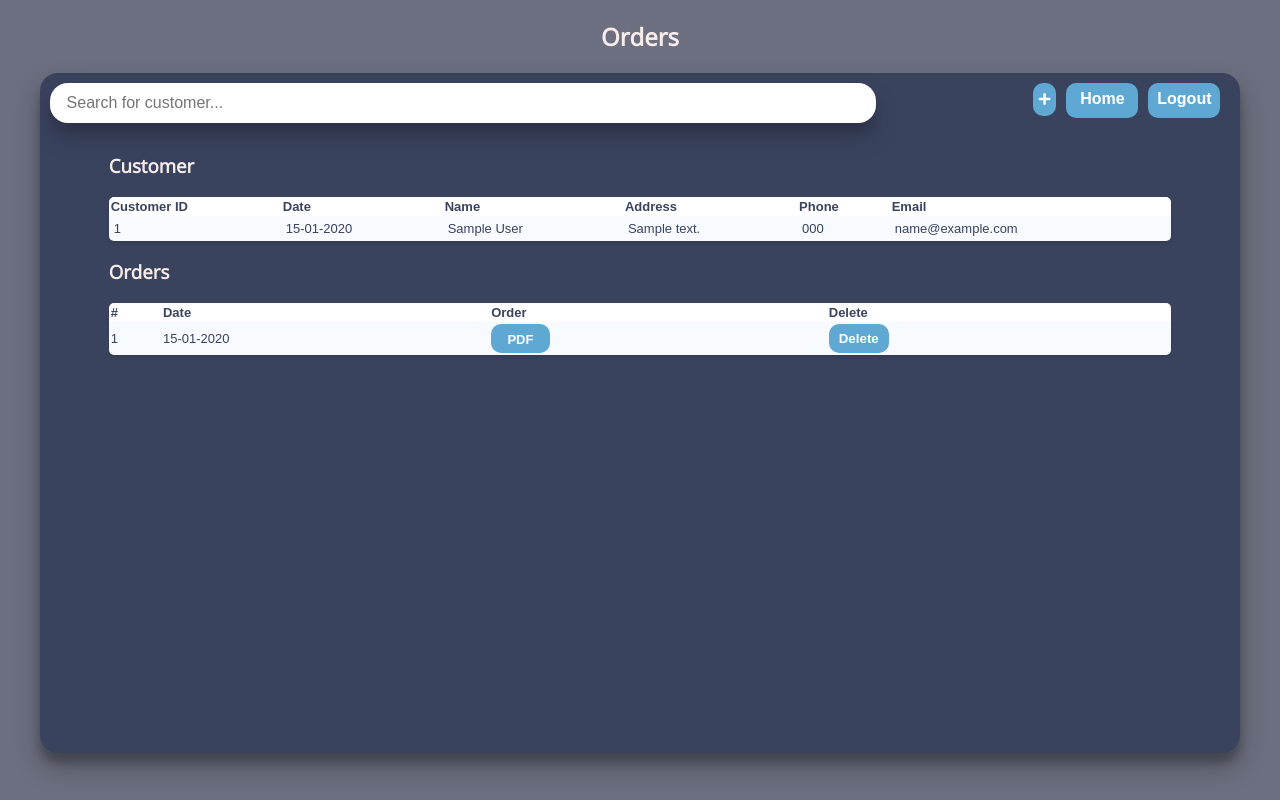
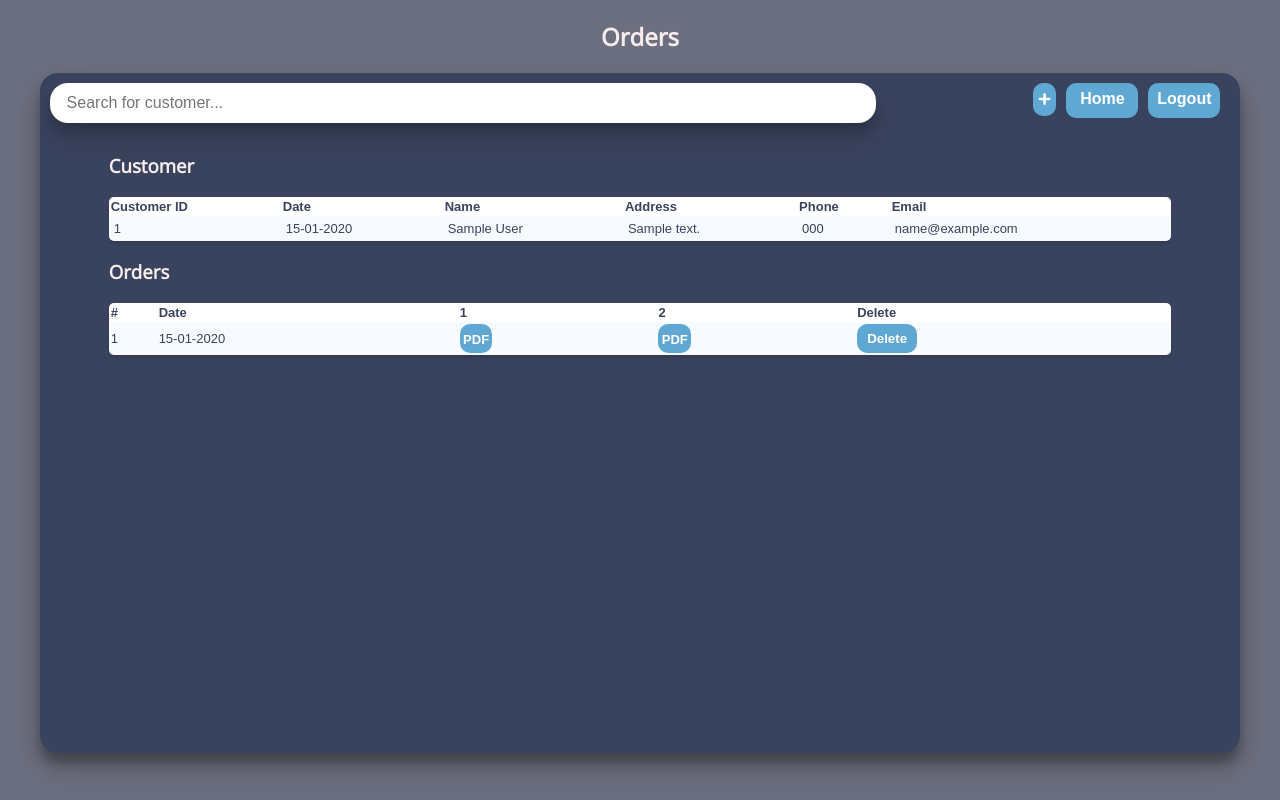
Before and after one commit to Adam-94/Orders_Demo, a Flask app: page /customer_orders/1 in a window 1280 px wide. Run offline with Flask 2, Linux system fonts and the light colour scheme; a user stored in the database is signed in; tables that the repository leaves empty hold one stand-in row (values such as "Sample post"); some libraries are stand-ins or nearby versions.

Commit message:
Refactored html

```diff
--- a/Dashboard/templates/base.html
+++ b/Dashboard/templates/base.html
@@ -38,9 +38,7 @@
       {% block content %}{% endblock %}
     </div>
   </div>
-
-
-  <script src="{{url_for('static', filename='main.js')}}"></script>
 </body>
+<script src="{{url_for('static', filename='main.js')}}"></script>
 
 </html>
--- a/Dashboard/templates/orders.html
+++ b/Dashboard/templates/orders.html
@@ -51,7 +51,8 @@
     <tr>
       <th scope="col">#</th>
       <th scope="col">Date</th>
-      <th scope="col">Order</th>
+      <th scope="col">1</th>
+      <th scope="col">2</th>
       <th scope="col">Delete</th>
     </tr>
   </thead>
@@ -61,19 +62,26 @@
     <tr>
       <td>{{ order.id }}</td>
       <td>{{ order.date_added.strftime('%d-%m-%Y') }}</td>
-      <td><a href="{{ order.order_sheet }}" class="link-btn">PDF</a></td>
-      <td>
-
-        <form action="{{ url_for('main.delete_order',customer_id=order.customer_id, order_id=order.id) }}"
-          method="post">
-          <button class="delete-btn" type="submit">Delete</button>
-        </form>
-      </td>
+      <td><a href="{{ order.order_sheet1 }}" class="order-link">PDF</a></td>
+      <td><a href="{{ order.order_sheet2 }}" class="order-link" id="order2">PDF</a></td>
+      <td><button id="del-btn" class="delete-btn">Delete</button></td>
     </tr>
     {% endfor %}
-
   </tbody>
 </table>
+
+{% for order in orders %}
+<div class="form-modal" id="modal-delete">
+  <form action="{{ url_for('main.delete_order',customer_id=order.customer_id, order_id=order.id) }}" method="post"
+    class="form" id="orderDeleteForm">
+    <span class="close-delete">&times;</span>
+    <h3 class="deleteMessage">Are you sure you want to delete this order?</h3>
+    <button type="button" id="cancelDelete" class="cancelDelete" onclick="validateOrderDeletion()">Cancel</button>
+    <button type="submit" class="submitDelete">Delete</button>
+    <!-- end form group -->
+  </form>
+</div>
+{% endfor %}
 
 <div class="form-modal" id="modal">
   <form enctype="multipart/form-data" action="{{ url_for('main.add_order', customer_id=customer.id) }}" method="post"
@@ -90,7 +98,7 @@
 
     <!-- start form group -->
     <div class="form-group">
-      <input type="file" name="order" placeholder=" " id="address" autocomplete="off" required>
+      <input type="file" multiple="multiple" name="order" placeholder=" " id="address" autocomplete="off" required>
       <label for="address" class="label-name">
         <span class="content-name">File</span>
       </label>
@@ -102,4 +110,6 @@
   </form>
 </div>
 
+
+
 {% endblock %}
```
Also changed, not shown: Dashboard/templates/index.html (+4 -9 lines).
